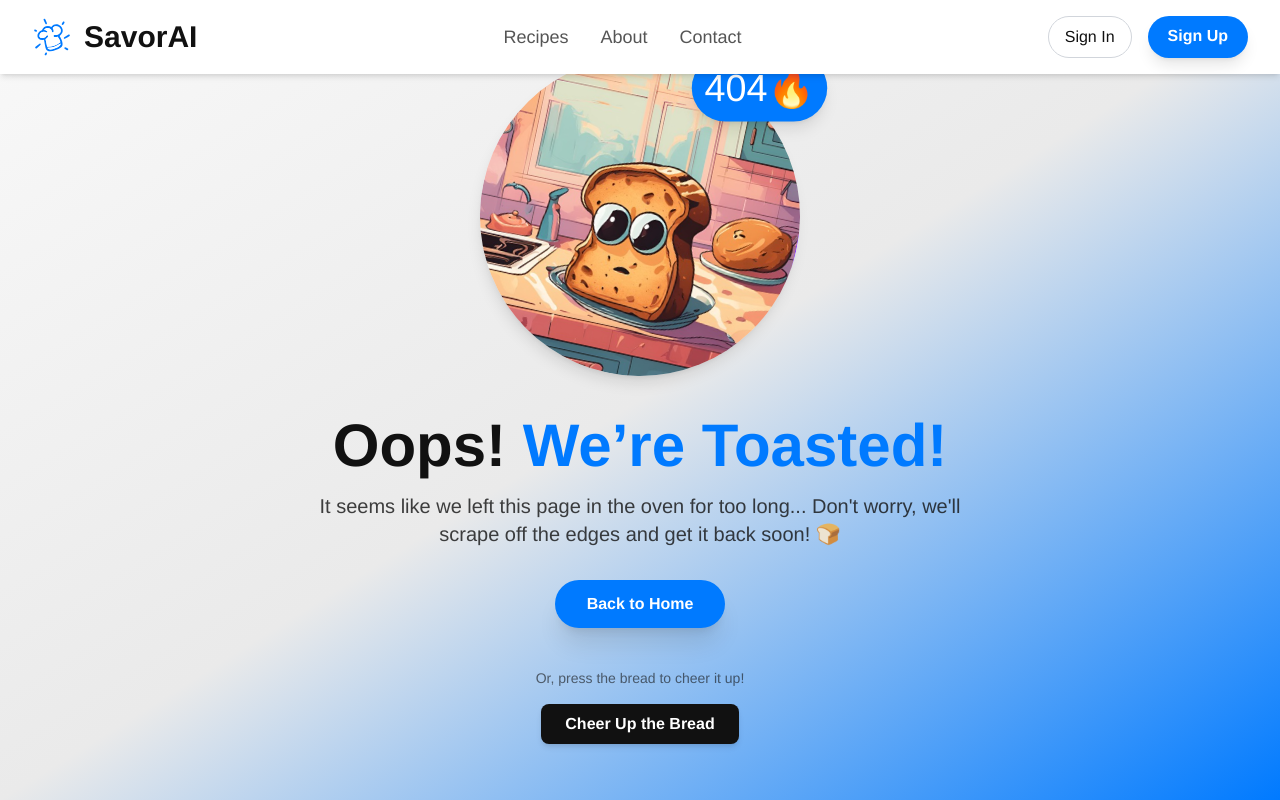
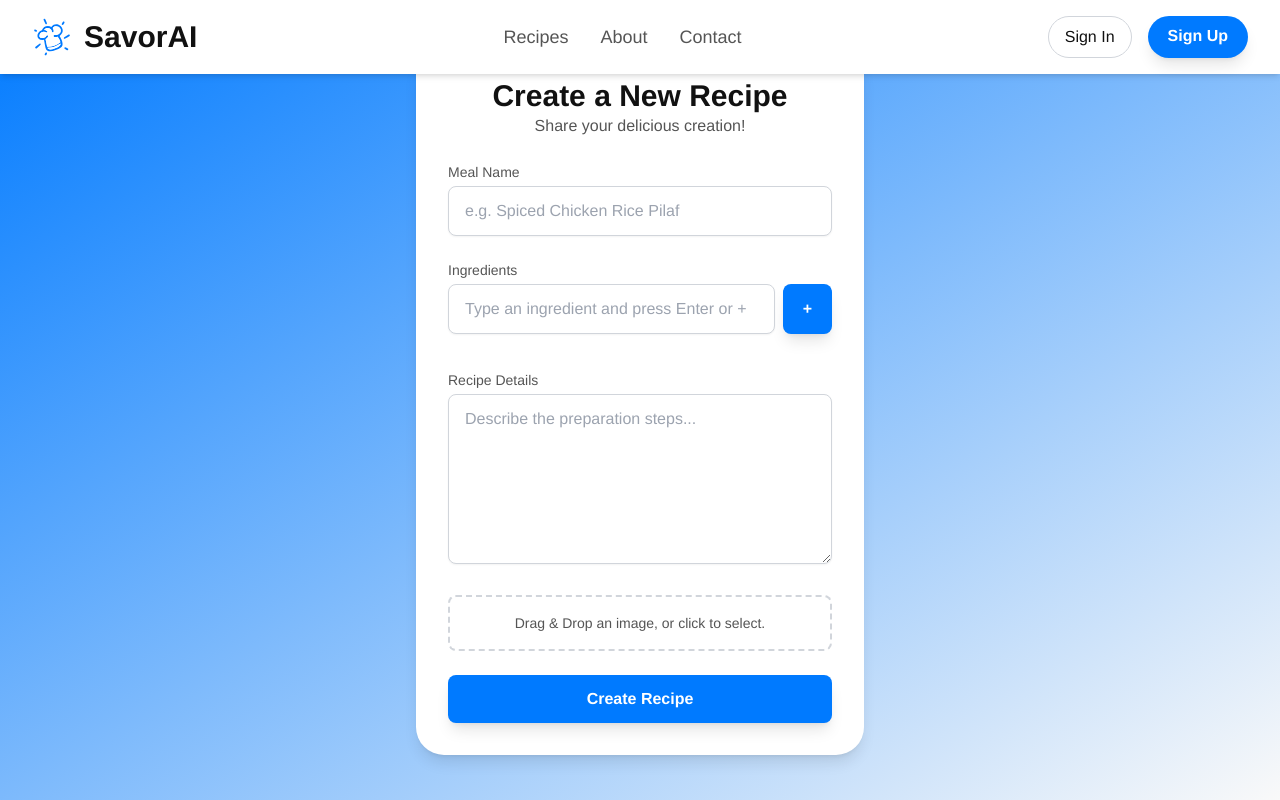
Before and after one commit to Dachev1/FE-savorAI, a React (Vite) app in the folder frontend/: page /recipes/create in a window 1280 px wide. Shown: the top 800 px of the page. Built offline with nearby package versions, Linux system fonts and the light colour scheme; the HTML template or start-up script is replaced by a standard one.

Commit message:
Created RecipeCreate.tsx

```diff
--- a/frontend/src/App.tsx
+++ b/frontend/src/App.tsx
@@ -8,8 +8,9 @@ import SignUp from "./pages/SignInSignUp/SignUp";
 import LearnMore from "./pages/LearnMore";
 import Contact from "./pages/Contact";
 import About from "./pages/About";
+import RecipeGenerator from "./pages/Recipe/RecipeGenerator";
+import RecipeCreate from "./pages/Recipe/RecipeCreate";
 import Error from "./pages/Error";
-import RecipeGenerator from "./pages/Recipe/RecipeGenerator";
 
 const App: React.FC = () => {
   return (
@@ -24,6 +25,7 @@ const App: React.FC = () => {
           <Route path="/contact" element={<Contact />} />
           <Route path="/about" element={<About />} />
           <Route path="/recipes/recipe-generator" element={<RecipeGenerator />} />
+          <Route path="/recipes/create" element={<RecipeCreate />} />
           <Route path="*" element={<Error />} />
         </Routes>
       </main>
--- a/frontend/src/pages/Recipe/RecipeCreate.tsx
+++ b/frontend/src/pages/Recipe/RecipeCreate.tsx
@@ -0,0 +1,255 @@
+import React, { useState, useRef, useEffect, DragEvent, ChangeEvent, KeyboardEvent } from 'react';
+import AOS from 'aos';
+import 'aos/dist/aos.css';
+
+interface IFormErrors {
+  mealName?: string;
+  ingredientsUsed?: string;
+  recipeDetails?: string;
+}
+
+const RecipeCreate: React.FC = () => {
+  const [mealName, setMealName] = useState('');
+  const [ingredientsUsed, setIngredientsUsed] = useState<string[]>([]);
+  const [newIngredient, setNewIngredient] = useState('');
+  const [recipeDetails, setRecipeDetails] = useState('');
+  const [imageFile, setImageFile] = useState<File | null>(null);
+  const [imagePreview, setImagePreview] = useState<string | null>(null);
+  const [isDragging, setIsDragging] = useState(false);
+  const [errors, setErrors] = useState<IFormErrors>({});
+  const fileInputRef = useRef<HTMLInputElement>(null);
+
+  useEffect(() => {
+    AOS.init({ duration: 800, once: true });
+  }, []);
+
+  const handleDragOver = (e: DragEvent<HTMLDivElement>) => {
+    e.preventDefault();
+    e.stopPropagation();
+    setIsDragging(true);
+  };
+
+  const handleDragLeave = (e: DragEvent<HTMLDivElement>) => {
+    e.preventDefault();
+    e.stopPropagation();
+    setIsDragging(false);
+  };
+
+  const handleDrop = (e: DragEvent<HTMLDivElement>) => {
+    e.preventDefault();
+    e.stopPropagation();
+    setIsDragging(false);
+    if (e.dataTransfer.files && e.dataTransfer.files.length > 0) {
+      const file = e.dataTransfer.files[0];
+      setImageFile(file);
+      setImagePreview(URL.createObjectURL(file));
+      e.dataTransfer.clearData();
+    }
+  };
+
+  const handleClickUpload = () => {
+    if (fileInputRef.current) {
+      fileInputRef.current.click();
+    }
+  };
+
+  const handleFileChange = (e: ChangeEvent<HTMLInputElement>) => {
+    const { files } = e.target;
+    if (files && files.length > 0) {
+      const file = files[0];
+      setImageFile(file);
+      setImagePreview(URL.createObjectURL(file));
+    }
+  };
+
+  const handleAddIngredient = () => {
+    if (newIngredient.trim()) {
+      setIngredientsUsed((prev) => [...prev, newIngredient.trim()]);
+      setNewIngredient('');
+    }
+  };
+
+  const handleRemoveIngredient = (index: number) => {
+    setIngredientsUsed((prev) => prev.filter((_, i) => i !== index));
+  };
+
+  const handleIngredientKeyDown = (e: KeyboardEvent<HTMLInputElement>) => {
+    if (e.key === 'Enter') {
+      e.preventDefault();
+      handleAddIngredient();
+    }
+  };
+
+  const validateForm = () => {
+    const newErrors: IFormErrors = {};
+    if (!mealName.trim()) newErrors.mealName = 'Meal Name is required.';
+    if (ingredientsUsed.length === 0) newErrors.ingredientsUsed = 'At least one ingredient is required.';
+    if (!recipeDetails.trim()) newErrors.recipeDetails = 'Recipe details are required.';
+    setErrors(newErrors);
+    return Object.keys(newErrors).length === 0;
+  };
+
+  const handleCreateRecipe = () => {
+    if (validateForm()) {
+      console.log('New Recipe Created:', {
+        mealName,
+        ingredientsUsed,
+        recipeDetails,
+        imageFile,
+      });
+    }
+  };
+
+  return (
+    <div className="flex items-center justify-center min-h-screen bg-gradient-to-br from-accent to-light p-4">
+      <div
+        className="bg-white shadow-lg rounded-3xl p-8 w-full max-w-md hover:shadow-xl transition-all transform hover:-translate-y-0.5"
+        data-aos="fade-up"
+      >
+        <div className="text-center mb-6">
+          <h2 className="text-3xl font-bold text-dark transition-colors duration-300 hover:text-accent">
+            Create a New Recipe
+          </h2>
+          <p className="text-secondary">Share your delicious creation!</p>
+        </div>
+        <form className="space-y-6">
+          <div>
+            <label
+              htmlFor="mealName"
+              className={`block text-sm font-medium transition-colors ${
+                mealName ? 'text-accent' : 'text-secondary'
+              }`}
+            >
+              Meal Name
+            </label>
+            <input
+              id="mealName"
+              type="text"
+              value={mealName}
+              onChange={(e) => setMealName(e.target.value)}
+              className={`mt-1 w-full px-4 py-3 rounded-lg border shadow-sm transition-colors duration-200 focus:outline-none focus:ring-2 focus:ring-accent focus:border-transparent ${
+                errors.mealName ? 'border-red-500' : 'border-gray-300'
+              }`}
+              placeholder="e.g. Spiced Chicken Rice Pilaf"
+            />
+            {errors.mealName && (
+              <p className="mt-2 text-sm text-red-500 animate-pulse">{errors.mealName}</p>
+            )}
+          </div>
+          <div>
+            <label
+              htmlFor="ingredientsUsed"
+              className={`block text-sm font-medium transition-colors ${
+                ingredientsUsed.length > 0 ? 'text-accent' : 'text-secondary'
+              }`}
+            >
+              Ingredients
+            </label>
+            <div className="flex mt-1 space-x-2">
+              <input
+                id="ingredientsUsed"
+                type="text"
+                value={newIngredient}
+                onChange={(e) => setNewIngredient(e.target.value)}
+                onKeyDown={handleIngredientKeyDown}
+                className={`w-full px-4 py-3 rounded-lg border shadow-sm focus:outline-none focus:ring-2 focus:ring-accent focus:border-transparent transition-colors duration-200 ${
+                  errors.ingredientsUsed ? 'border-red-500' : 'border-gray-300'
+                }`}
+                placeholder="Type an ingredient and press Enter or +"
+              />
+              <button
+                type="button"
+                onClick={handleAddIngredient}
+                className="px-5 py-3 bg-accent text-white font-semibold rounded-lg shadow-lg transform transition-transform active:scale-95 hover:bg-dark"
+              >
+                +
+              </button>
+            </div>
+            {errors.ingredientsUsed && (
+              <p className="mt-2 text-sm text-red-500 animate-pulse">{errors.ingredientsUsed}</p>
+            )}
+            <div className="flex flex-wrap gap-2 mt-3">
+              {ingredientsUsed.map((ingredient, index) => (
+                <div
+                  key={index}
+                  className="flex items-center bg-accent text-white px-3 py-1 rounded-full text-sm shadow-md hover:bg-dark transition-colors"
+                >
+                  <span>{ingredient}</span>
+                  <button
+                    type="button"
+                    onClick={() => handleRemoveIngredient(index)}
+                    className="ml-2 text-xs bg-white text-accent rounded-full w-5 h-5 flex items-center justify-center hover:bg-red-500 hover:text-white transition-colors"
+                  >
+                    ×
+                  </button>
+                </div>
+              ))}
+            </div>
+          </div>
+          <div>
+            <label
+              htmlFor="recipeDetails"
+              className={`block text-sm font-medium transition-colors ${
+                recipeDetails ? 'text-accent' : 'text-secondary'
+              }`}
+            >
+              Recipe Details
+            </label>
+            <textarea
+              id="recipeDetails"
+              rows={6}
+              value={recipeDetails}
+              onChange={(e) => setRecipeDetails(e.target.value)}
+              className={`mt-1 w-full px-4 py-3 rounded-lg border shadow-sm transition-colors duration-200 focus:outline-none focus:ring-2 focus:ring-accent focus:border-transparent ${
+                errors.recipeDetails ? 'border-red-500' : 'border-gray-300'
+              }`}
+              placeholder="Describe the preparation steps..."
+            />
+            {errors.recipeDetails && (
+              <p className="mt-2 text-sm text-red-500 animate-pulse">{errors.recipeDetails}</p>
+            )}
+          </div>
+          <div
+            className={`border-2 rounded-lg p-4 flex flex-col items-center justify-center cursor-pointer transition-colors duration-300 ${
+              isDragging ? 'border-accent bg-blue-50' : 'border-dashed border-gray-300 hover:border-accent'
+            }`}
+            onDragOver={handleDragOver}
+            onDragLeave={handleDragLeave}
+            onDrop={handleDrop}
+            onClick={handleClickUpload}
+          >
+            {imagePreview ? (
+              <img
+                src={imagePreview}
+                alt="Preview"
+                className="w-full h-48 object-cover rounded-lg mb-2 shadow-md transform hover:scale-105 transition-transform duration-300"
+              />
+            ) : (
+              <p className="text-secondary text-sm transition-colors">
+                {isDragging
+                  ? 'Drop the image here...'
+                  : 'Drag & Drop an image, or click to select.'}
+              </p>
+            )}
+            <input
+              type="file"
+              accept="image/*"
+              ref={fileInputRef}
+              className="hidden"
+              onChange={handleFileChange}
+            />
+          </div>
+          <button
+            type="button"
+            onClick={handleCreateRecipe}
+            className="w-full py-3 bg-accent text-white font-semibold rounded-lg shadow-lg hover:bg-dark transition-transform transform hover:-translate-y-0.5 active:translate-y-0"
+          >
+            Create Recipe
+          </button>
+        </form>
+      </div>
+    </div>
+  );
+};
+
+export default RecipeCreate;
```
